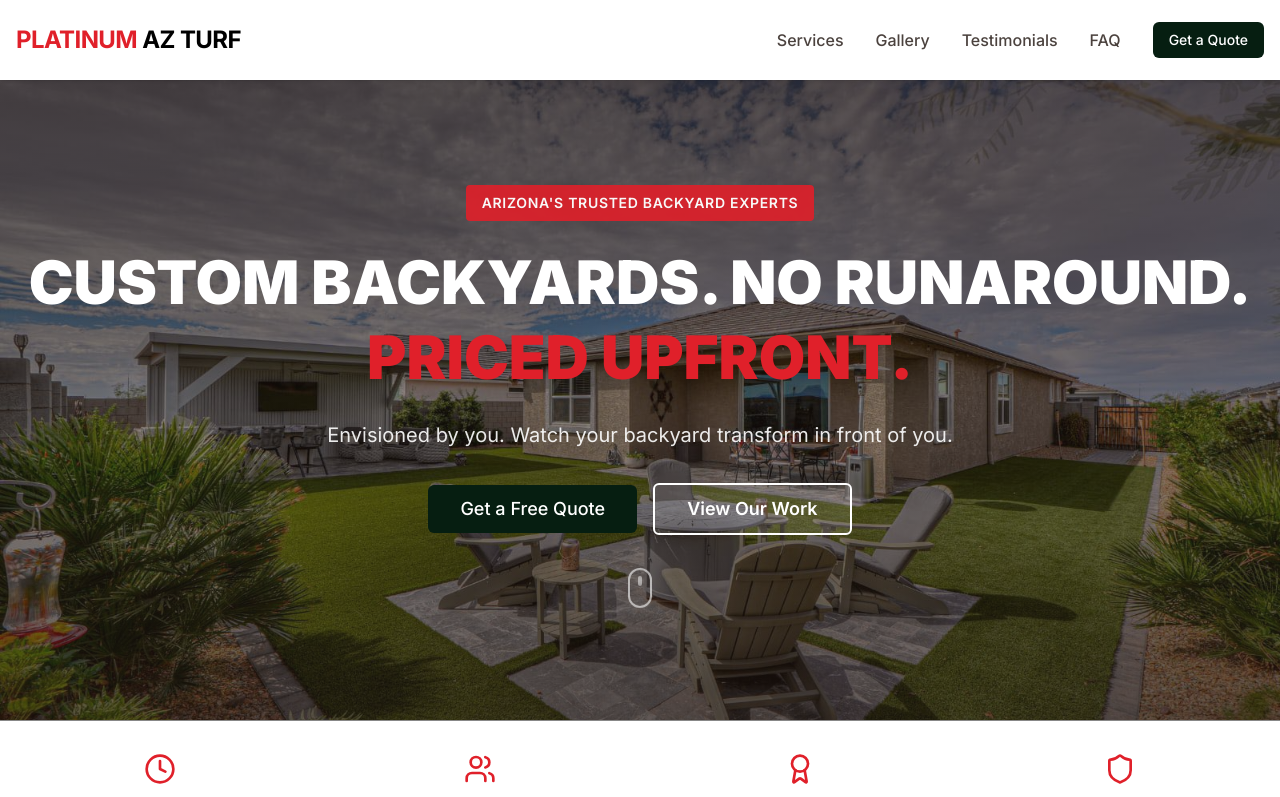
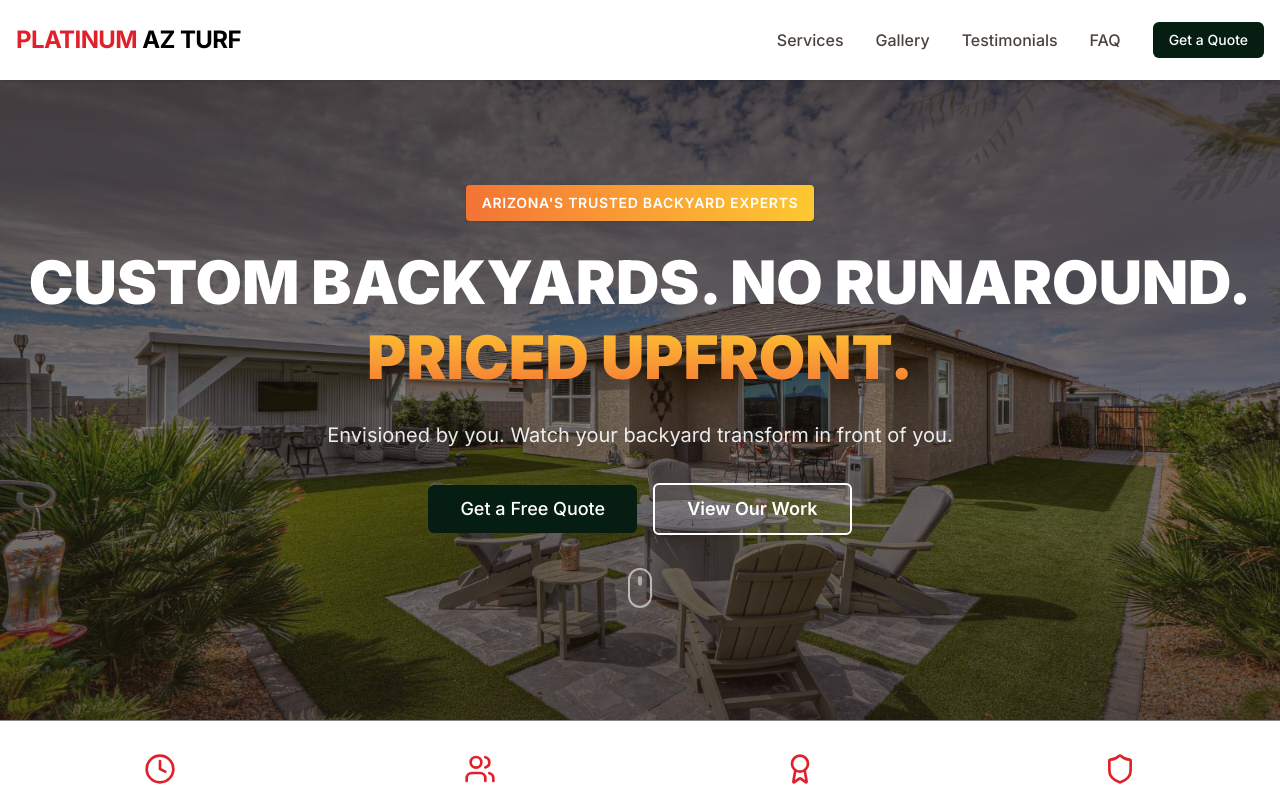
Before and after one commit to Fbet590/Potter-Metalworks, a Next.js app: page / in a window 1280 px wide. Shown: the top 797 px of the page. Built offline with nearby package versions, Linux system fonts and the light colour scheme.

Commit message:
Apply logo orange gradient to hero badge and headline accent

```diff
--- a/components/hero.tsx
+++ b/components/hero.tsx
@@ -131,14 +131,16 @@ export function Hero() {
         <div className="relative z-10 container mx-auto px-4 text-center py-16">
           {/* Badge */}
           <div className="mb-6">
-            <span className="inline-block px-4 py-2 bg-primary/90 text-primary-foreground text-sm font-semibold tracking-wider uppercase rounded">
+            <span className="inline-block px-4 py-2 bg-gradient-to-r from-[#F37335] to-[#FDC830] text-white text-sm font-semibold tracking-wider uppercase rounded shadow-sm">
               Arizona&apos;s Trusted Backyard Experts
             </span>
           </div>
 
           <h1 className="font-[family-name:var(--font-display)] text-[45px] md:text-5xl lg:text-6xl font-black text-card mb-6 leading-tight text-balance">
             CUSTOM BACKYARDS. NO RUNAROUND.
-            <span className="block text-primary">PRICED UPFRONT.</span>
+            <span className="block bg-gradient-to-b from-[#FDC830] to-[#F37335] bg-clip-text text-transparent">
+              PRICED UPFRONT.
+            </span>
           </h1>
 
           <p className="text-lg md:text-xl text-card/90 max-w-2xl mx-auto mb-8 leading-relaxed">
```
